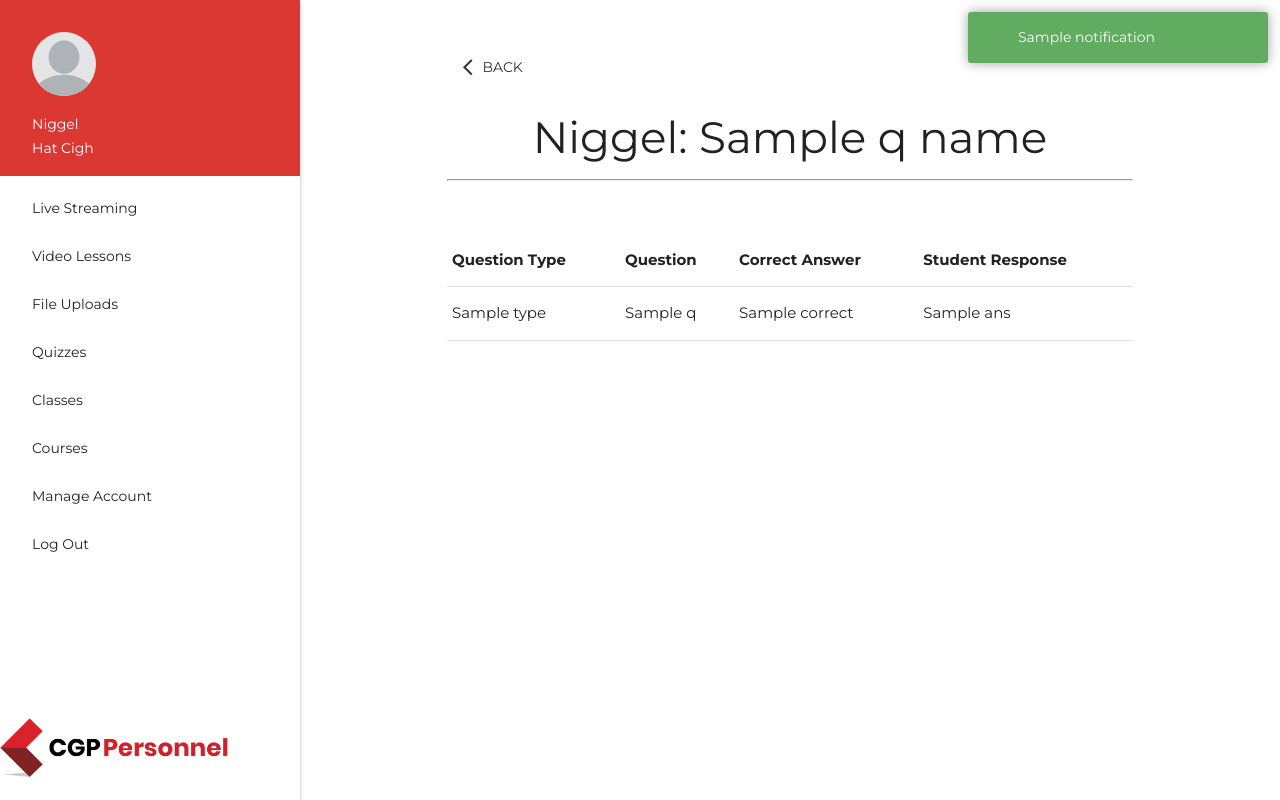
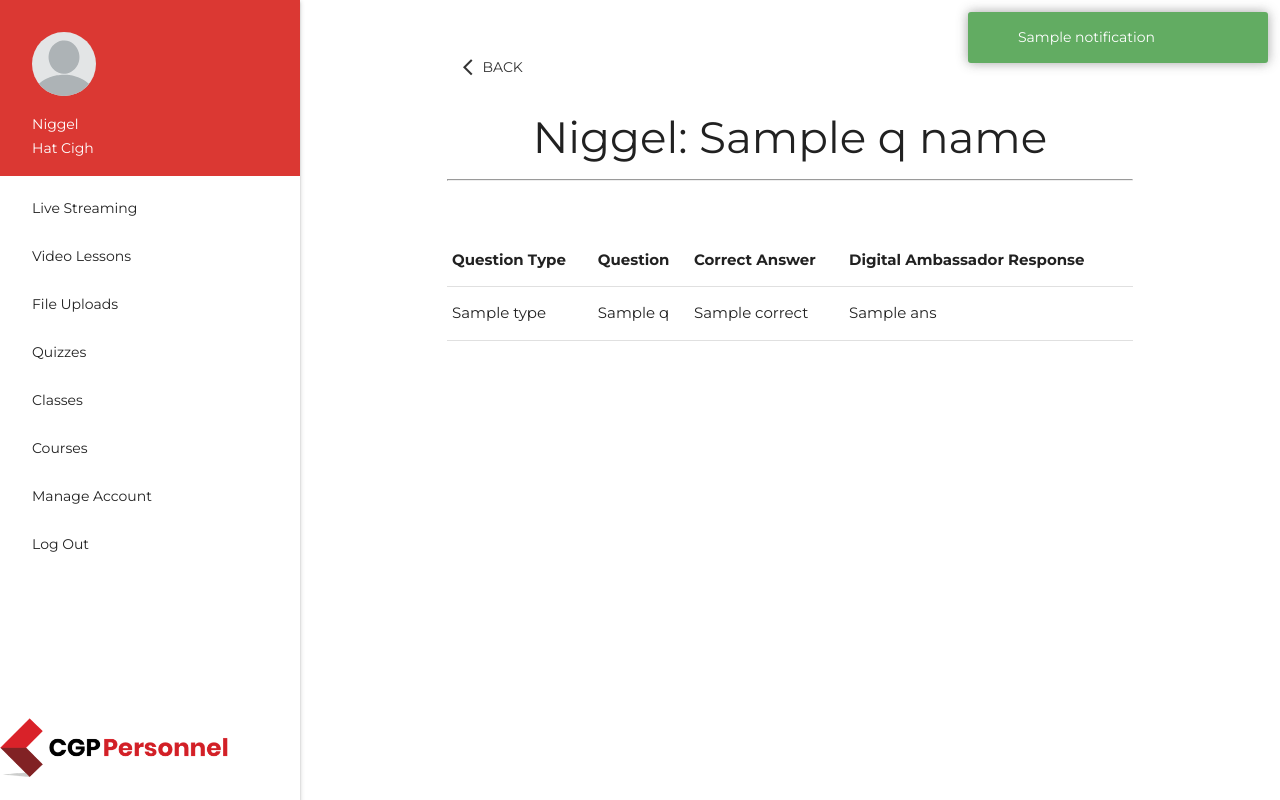
Before and after one commit to yongtheskill/StarHorizonElearning-CGP, a Django app: template accountManagement/templates/accountManagement/inidvidualAccountQuizView.html in a window 1280 px wide. Run offline with Django 3.2, Linux system fonts and the light colour scheme; a user stored in the database is signed in; data comes from the database, SQL or seed files in the repository; tables that the repository leaves empty hold one stand-in row (values such as "Sample post"); the template is opened without the code that fills it: values that come from a table or form of the project are taken from there, most other values are stand-ins (such as "Sample title", 1, 10 or a date in 2020).

Commit message:
Update inidvidualAccountQuizView.html

```diff
--- a/accountManagement/templates/accountManagement/inidvidualAccountQuizView.html
+++ b/accountManagement/templates/accountManagement/inidvidualAccountQuizView.html
@@ -17,7 +17,7 @@
         <th>Question Type</th>
         <th>Question</th>
         <th>Correct Answer</th>
-        <th>Student Response</th>
+        <th>Digital Ambassador Response</th>
     </thead>
 
     <tbody>
```
